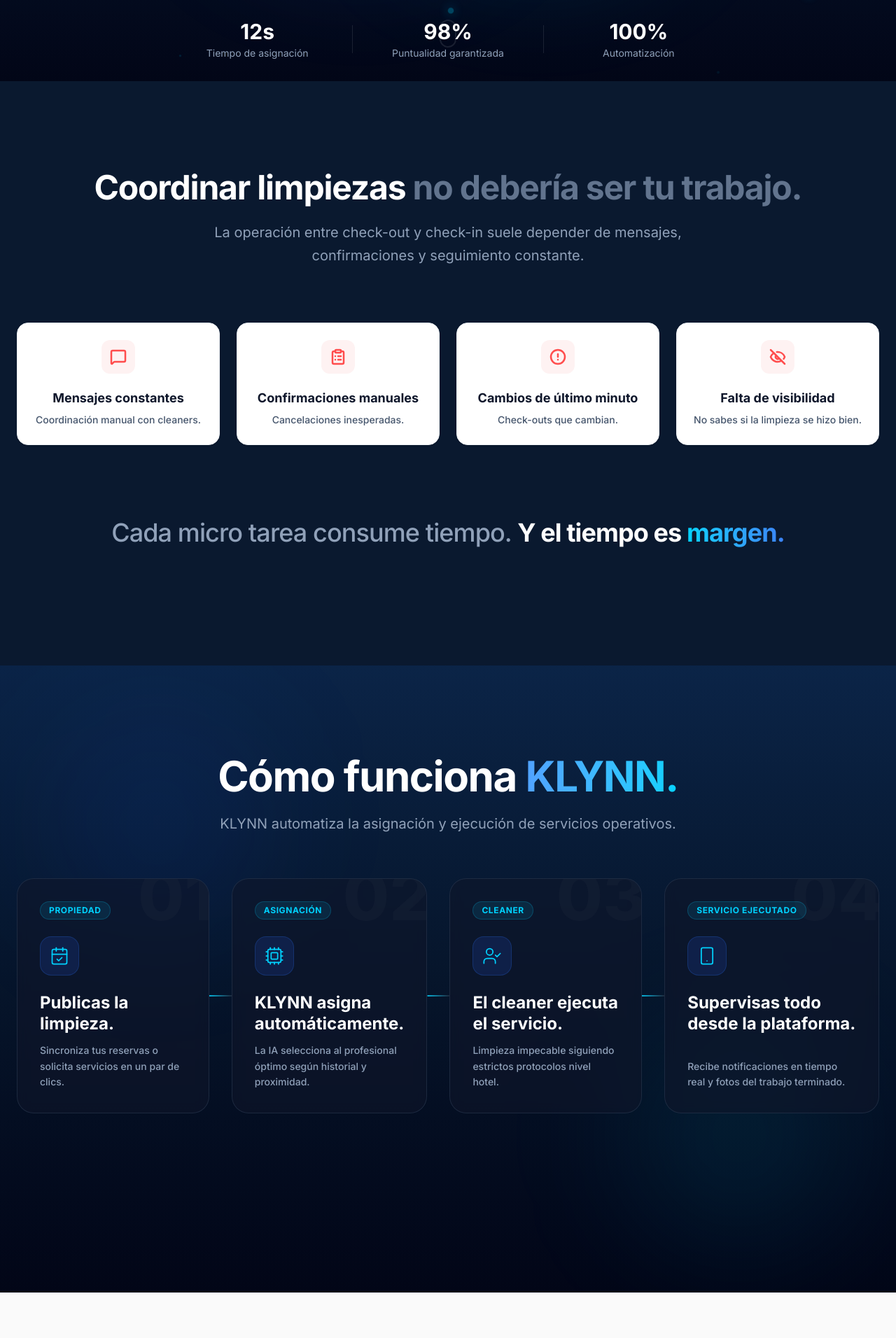
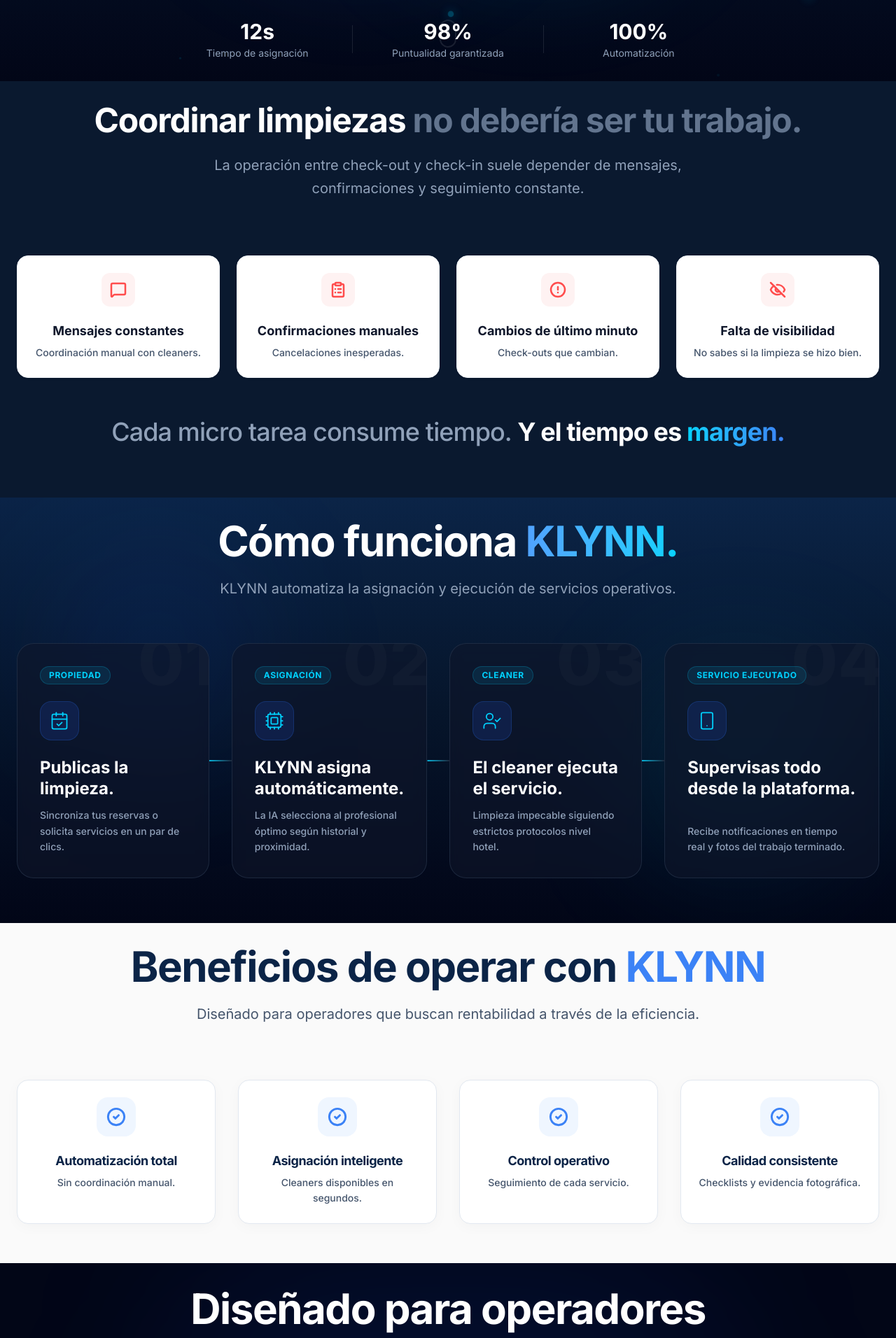
Before and after one commit to hostklynn-ux/klynn-landing, a Next.js app: page / in a window 1280 px wide. Shown: the part 684-2596 px from the top of the page at 70% size. Built offline with nearby package versions, Linux system fonts and the light colour scheme.

Commit message:
styles: reduce space between sections

```diff
--- a/src/components/landing/Benefits.tsx
+++ b/src/components/landing/Benefits.tsx
@@ -23,7 +23,7 @@ const benefitsData = [
 
 const Benefits = () => {
   return (
-    <section id="benefits" className="py-32 px-6 bg-[#fafafa] relative overflow-hidden">
+    <section id="benefits" className="py-8 px-6 bg-[#fafafa] relative overflow-hidden">
       <div className="max-w-7xl mx-auto">
 
         <div className="text-center mb-20 reveal-on-scroll">
@@ -35,18 +35,15 @@ const Benefits = () => {
           </h3>
         </div>
 
-        {/* === GRID HORIZONTAL (4 Columnas en Desktop) === */}
-        <div className="grid grid-cols-1 md:grid-cols-2 lg:grid-cols-4 gap-6 md:gap-8 mb-12">
+        <div className="grid grid-cols-1 md:grid-cols-2 lg:grid-cols-4 gap-6 md:gap-8 mb-6">
           {benefitsData.map((benefit, index) => (
             <div
               key={index}
               className="reveal-on-scroll"
               style={{ animationDelay: `${index * 150}ms` }}
             >
-              {/* Tarjeta con layout vertical interno y texto centrado */}
               <div className="bg-white rounded-2xl p-6 h-full shadow-[0_4px_20px_rgb(0,0,0,0.03)] border border-slate-200 hover:-translate-y-1 hover:shadow-[0_15px_30px_rgb(0,0,0,0.06)] transition-all duration-300 flex flex-col items-center text-center group">
 
-                {/* Ícono centrado arriba */}
                 <div className="w-14 h-14 rounded-2xl bg-blue-50 flex items-center justify-center mb-6 group-hover:bg-blue-100 transition-colors duration-300 shrink-0">
                   <CheckCircle2 className="w-7 h-7 text-[#3b82f6] transition-transform duration-300 group-hover:scale-110" strokeWidth={2.5} />
                 </div>
--- a/src/components/landing/Contact.tsx
+++ b/src/components/landing/Contact.tsx
@@ -52,7 +52,7 @@ const Contact = () => {
 
   return (
     <>
-      <section className="relative py-24 px-6 overflow-hidden bg-gradient-to-br from-[#1d4ed8] via-[#0ea5e9] to-[#00d2ff]">
+      <section className="relative py-12 px-6 overflow-hidden bg-gradient-to-br from-[#1d4ed8] via-[#0ea5e9] to-[#00d2ff]">
         <div className="absolute inset-0 bg-grid-white/[0.05] bg-[size:32px_32px]"></div>
 
         <div className="max-w-4xl mx-auto relative z-10 text-center flex flex-col items-center reveal-on-scroll">
@@ -82,7 +82,7 @@ const Contact = () => {
       </section>
       <section
         id="acceso"
-        className="py-32 px-6 bg-gradient-to-br from-[#0a192f] via-[#071830] to-[#020617] relative overflow-hidden"
+        className="py-8 px-6 bg-gradient-to-br from-[#0a192f] via-[#071830] to-[#020617] relative overflow-hidden"
       >
         <div className="absolute top-0 right-0 w-[500px] h-[500px] bg-blue-600/10 rounded-full blur-[120px] pointer-events-none"></div>
         <div className="absolute bottom-0 left-0 w-[500px] h-[500px] bg-cyan-500/10 rounded-full blur-[120px] pointer-events-none"></div>
--- a/src/components/landing/PainPoints.tsx
+++ b/src/components/landing/PainPoints.tsx
@@ -32,7 +32,7 @@ const painPointsData = [
 
 const PainPoints = () => {
   return (
-    <section id="pain-points" className="py-32 px-6 bg-[#0a192f] relative overflow-hidden">
+    <section id="pain-points" className="py-8 px-6 bg-[#0a192f] relative overflow-hidden">
       <div className="absolute inset-0 bg-grid-subtle opacity-10"></div>
 
       <div className="max-w-7xl mx-auto relative z-10">
@@ -46,7 +46,7 @@ const PainPoints = () => {
           </h3>
         </div>
 
-        <div className="grid grid-cols-1 md:grid-cols-2 lg:grid-cols-4 gap-6 mb-24">
+        <div className="grid grid-cols-1 md:grid-cols-2 lg:grid-cols-4 gap-6 mb-12">
           {painPointsData.map((problem, index) => (
             <div
               key={index}
--- a/src/components/landing/Pricing.tsx
+++ b/src/components/landing/Pricing.tsx
@@ -20,7 +20,7 @@ const Pricing = () => {
   };
 
   return (
-    <section id="precios" className="py-32 px-6 bg-[#fafafa] relative overflow-hidden">
+    <section id="precios" className="py-8 px-6 bg-[#fafafa] relative overflow-hidden">
 
       <div className="absolute top-0 right-0 w-[600px] h-[600px] bg-blue-100/40 rounded-full blur-[100px] pointer-events-none -translate-y-1/2 translate-x-1/3"></div>
       <div className="absolute bottom-0 left-0 w-[600px] h-[600px] bg-cyan-100/40 rounded-full blur-[100px] pointer-events-none translate-y-1/3 -translate-x-1/3"></div>
--- a/src/components/landing/Solution.tsx
+++ b/src/components/landing/Solution.tsx
@@ -61,7 +61,7 @@ const itemList = [
 
 const Solution = () => {
   return (
-    <section id="solution" className="py-32 px-6 bg-gradient-to-b from-[#0B2447] via-[#06152b] to-[#020617] relative overflow-hidden">
+    <section id="solution" className="py-8 px-6 bg-gradient-to-b from-[#0B2447] via-[#06152b] to-[#020617] relative overflow-hidden">
 
       <div className="absolute inset-0 pointer-events-none">
         <div className="absolute top-20 left-20 w-72 h-72 bg-blue-600/10 rounded-full blur-[100px]"></div>
@@ -82,7 +82,7 @@ const Solution = () => {
           </h3>
         </div>
 
-        <div className="flex flex-col lg:flex-row w-full mb-32">
+        <div className="flex flex-col lg:flex-row w-full mb-8">
           {mainSteps.map((step, index) => (
             <div
               key={index}
--- a/src/components/landing/TargetAudience.tsx
+++ b/src/components/landing/TargetAudience.tsx
@@ -27,7 +27,7 @@ const targetAudiences = [
 
 const TargetAudience = () => {
   return (
-    <section id="target-audience" className="py-32 px-6 bg-[#020617] relative overflow-hidden">
+    <section id="target-audience" className="py-8 px-6 bg-[#020617] relative overflow-hidden">
 
       <div className="absolute top-0 left-1/2 w-[800px] h-[400px] bg-blue-600/10 rounded-full blur-[120px] -translate-x-1/2 pointer-events-none"></div>
 
@@ -47,7 +47,7 @@ const TargetAudience = () => {
           </h3>
         </div>
 
-        <div className="mb-32 reveal-on-scroll">
+        <div className="mb-16 reveal-on-scroll">
           <div className="flex flex-wrap justify-center gap-6 max-w-5xl mx-auto">
             {targetAudiences.map((item, index) => (
               <div
```
